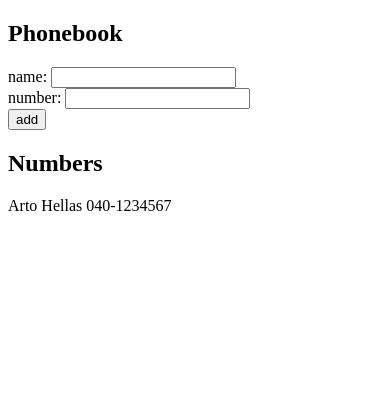
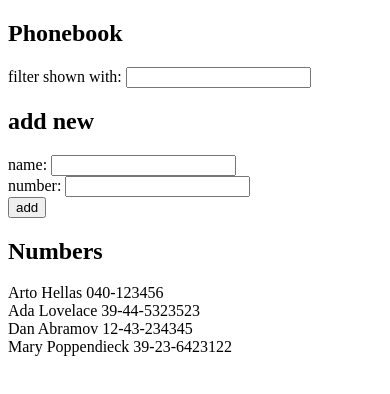
Before and after one commit to vadzimk/fullstackopen, a React (Create React App) app in the folder part2_phonebook/: page / in a window 390 px wide. Shown: the top 394 px of the page. Built offline with nearby package versions, Linux system fonts and the light colour scheme.

Commit message:
completed 2.9 phonebook step4

```diff
--- a/part2_phonebook/src/App.js
+++ b/part2_phonebook/src/App.js
@@ -2,9 +2,16 @@
 import React, {useState} from "react";
 
 const App =()=>{
-    const [persons, setPersons] = useState([{name: 'Arto Hellas', number : '040-1234567'}])
+    const [persons, setPersons] = useState([
+        { name: 'Arto Hellas', number: '040-123456' },
+        { name: 'Ada Lovelace', number: '39-44-5323523' },
+        { name: 'Dan Abramov', number: '12-43-234345' },
+        { name: 'Mary Poppendieck', number: '39-23-6423122' }
+    ])
     const [newName, setNewName] = useState('')  // controls form input element
     const [newNumber, setNewNumber] = useState('')
+    const [searchName, setSearchName] = useState('')
+    const personsToShow =()=>persons.filter(item=>item.name.toLowerCase().search(searchName.toLowerCase()) !==-1)
 
 
     const addPerson =(e)=>{
@@ -29,6 +36,10 @@ const App =()=>{
     return(
         <div>
             <h2>Phonebook</h2>
+            <div>
+                filter shown with: <input value={searchName} onChange={e=>setSearchName(e.target.value)}/>
+            </div>
+            <h2>add new</h2>
             <form onSubmit={addPerson}>
                 <div>
                     name: <input value={newName} onChange={e=>setNewName(e.target.value)}/>
@@ -42,7 +53,7 @@ const App =()=>{
             </form>
             <h2>Numbers</h2>
             <div>
-                {persons.map(person=>
+                {personsToShow().map(person=>
                     <div key={person.name}>{person.name} {person.number}</div>)}
             </div>
         </div>
```
Also changed, not shown: 1 other file (tests, documents, lock files or other folders).
